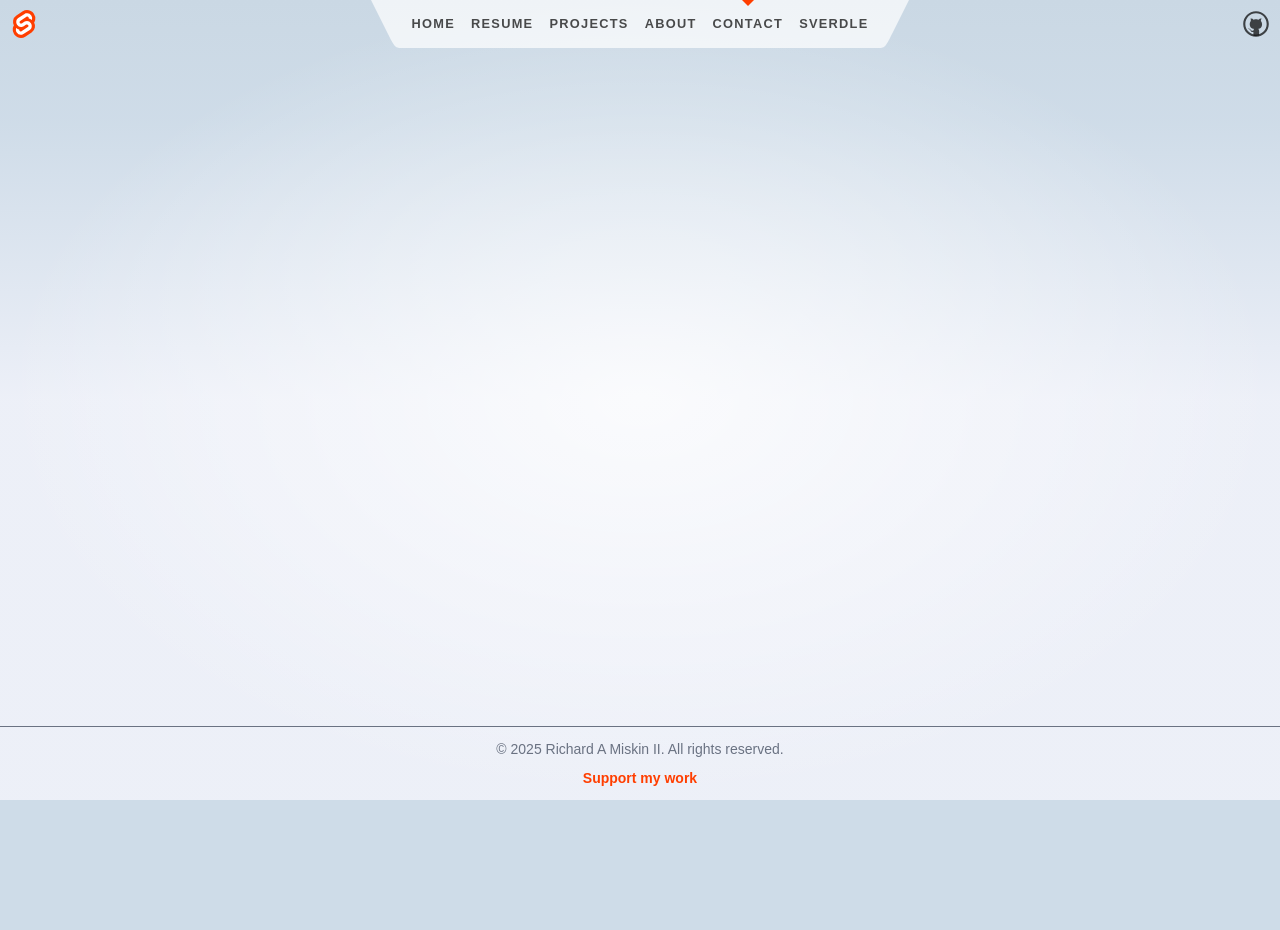
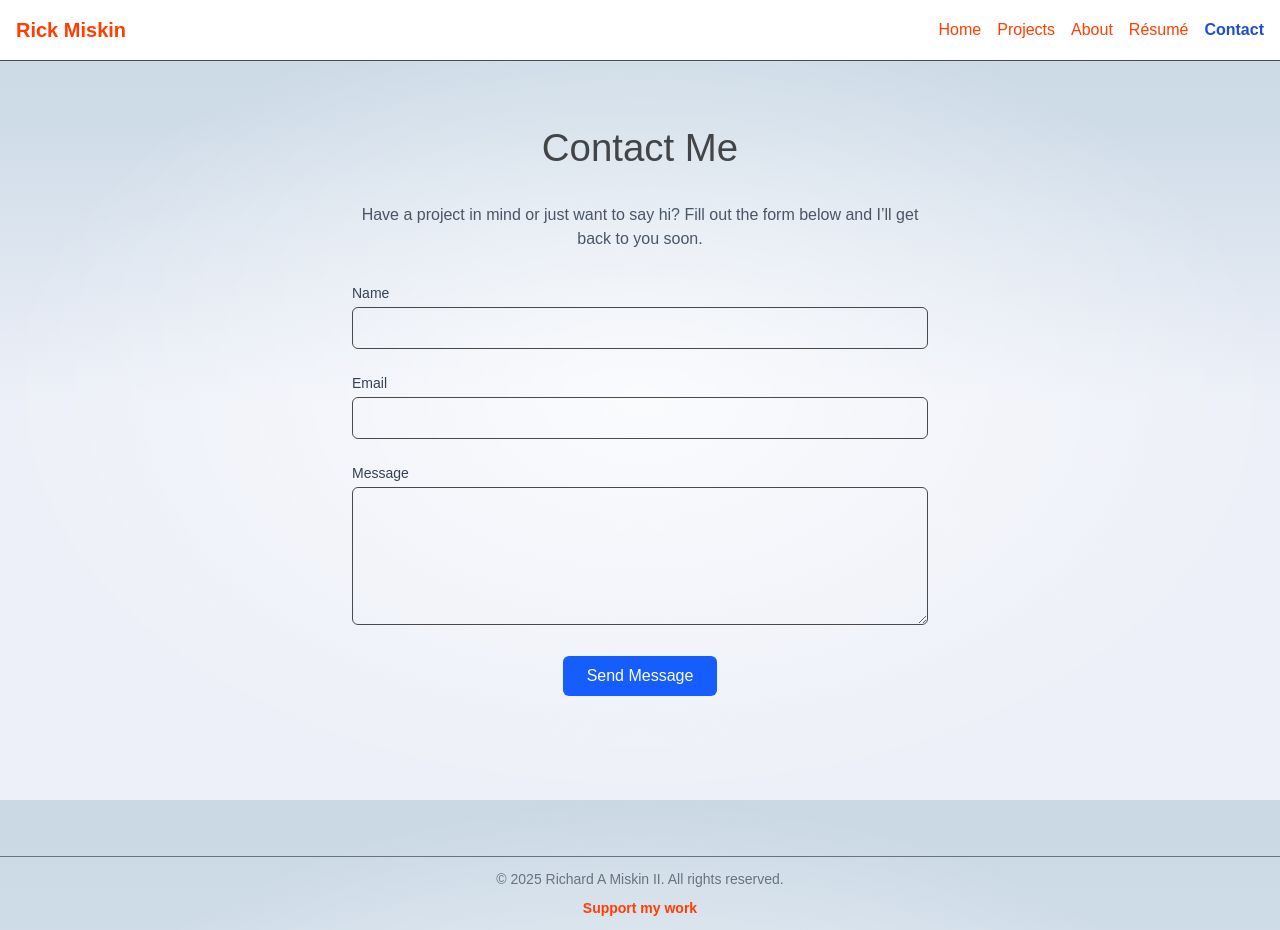
Before and after one commit to RickFiji/my-digital-portfolio, a SvelteKit app: page /contact in a window 1280 px wide. Before the commit the page ends 800 px from the top, so only its background shows below. Built offline with nearby package versions, Linux system fonts and the light colour scheme.

Commit message:
basic structure finished. fixed header, and  about, contact, resume pages.

```diff
--- a/src/lib/components/Header.svelte
+++ b/src/lib/components/Header.svelte
@@ -1,138 +1,38 @@
 <script>
-	import { page } from '$app/state';
-	import logo from '$lib/images/svelte-logo.svg';
-	import github from '$lib/images/github.svg';
+  import { page } from '$app/stores';
+
+  const links = [
+    { href: '/', label: 'Home' },
+    { href: '/projects', label: 'Projects' },
+    { href: '/about', label: 'About' },
+    { href: '/resume', label: 'Résumé' },
+    { href: '/contact', label: 'Contact' }
+  ];
 </script>
 
-<header>
-	<div class="corner">
-		<a href="https://svelte.dev/docs/kit">
-			<img src={logo} alt="SvelteKit" />
-		</a>
-	</div>
+<nav class="bg-white border-b px-4 py-4">
+  <div class="max-w-7xl mx-auto flex justify-between items-center">
+    <a href="/" class="text-xl font-bold text-blue-700">
+      Rick Miskin
+    </a>
 
-	<nav>
-		<svg viewBox="0 0 2 3" aria-hidden="true">
-			<path d="M0,0 L1,2 C1.5,3 1.5,3 2,3 L2,0 Z" />
-		</svg>
-		<ul>
-			<li aria-current={page.url.pathname === '/' ? 'page' : undefined}>
-				<a href="/">Home</a>
-			</li>
-			<li aria-current={page.url.pathname === '/resume' ? 'page' : undefined}>
-				<a href="/resume">Resume</a>
-			</li>
-			<li aria-current={page.url.pathname === '/projects' ? 'page' : undefined}>
-				<a href="/projects">Projects</a>
-			</li>
-			<li aria-current={page.url.pathname === '/about' ? 'page' : undefined}>
-				<a href="/about">About</a>
-			</li>
-			<li aria-current={page.url.pathname === '/contact' ? 'page' : undefined}>
-				<a href="/contact">Contact</a>
-			</li>
-			<li aria-current={page.url.pathname.startsWith('/sverdle') ? 'page' : undefined}>
-				<a href="/sverdle">Sverdle</a>
-			</li>
-		</ul>
-		<svg viewBox="0 0 2 3" aria-hidden="true">
-			<path d="M0,0 L0,3 C0.5,3 0.5,3 1,2 L2,0 Z" />
-		</svg>
-	</nav>
-
-	<div class="corner">
-		<a href="https://github.com/sveltejs/kit">
-			<img src={github} alt="GitHub" />
-		</a>
-	</div>
-</header>
+    <div class="flex space-x-4 text-sm sm:text-base">
+      {#each links as { href, label }}
+        <a
+          href={href}
+          class="text-gray-700 hover:text-blue-600 transition"
+          class:selected={$page.url.pathname === href}
+        >
+          {label}
+        </a>
+      {/each}
+    </div>
+  </div>
+</nav>
 
 <style>
-	header {
-		display: flex;
-		justify-content: space-between;
-	}
-
-	.corner {
-		width: 3em;
-		height: 3em;
-	}
-
-	.corner a {
-		display: flex;
-		align-items: center;
-		justify-content: center;
-		width: 100%;
-		height: 100%;
-	}
-
-	.corner img {
-		width: 2em;
-		height: 2em;
-		object-fit: contain;
-	}
-
-	nav {
-		display: flex;
-		justify-content: center;
-		--background: rgba(255, 255, 255, 0.7);
-	}
-
-	svg {
-		width: 2em;
-		height: 3em;
-		display: block;
-	}
-
-	path {
-		fill: var(--background);
-	}
-
-	ul {
-		position: relative;
-		padding: 0;
-		margin: 0;
-		height: 3em;
-		display: flex;
-		justify-content: center;
-		align-items: center;
-		list-style: none;
-		background: var(--background);
-		background-size: contain;
-	}
-
-	li {
-		position: relative;
-		height: 100%;
-	}
-
-	li[aria-current='page']::before {
-		--size: 6px;
-		content: '';
-		width: 0;
-		height: 0;
-		position: absolute;
-		top: 0;
-		left: calc(50% - var(--size));
-		border: var(--size) solid transparent;
-		border-top: var(--size) solid var(--color-theme-1);
-	}
-
-	nav a {
-		display: flex;
-		height: 100%;
-		align-items: center;
-		padding: 0 0.5rem;
-		color: var(--color-text);
-		font-weight: 700;
-		font-size: 0.8rem;
-		text-transform: uppercase;
-		letter-spacing: 0.1em;
-		text-decoration: none;
-		transition: color 0.2s linear;
-	}
-
-	a:hover {
-		color: var(--color-theme-1);
-	}
+  a.selected {
+    font-weight: bold;
+    color: #1d4ed8; /* Tailwind blue-700 */
+  }
 </style>
--- a/src/routes/about/+page.svelte
+++ b/src/routes/about/+page.svelte
@@ -1,26 +1,35 @@
+<script>
+	import headshot from '$lib/images/headshot-doge.jpg';
+</script>
+
 <svelte:head>
-	<title>About</title>
-	<meta name="description" content="About this app" />
+	<title>About | Rick Miskin</title>
+  	<meta name="description" content="Learn more about Rick Miskin — a full-stack developer passionate about building great digital experiences." />
 </svelte:head>
 
-<div class="text-column">
-	<h1>About this app</h1>
+<section class="py-12 space-y-8 max-w-3xl mx-auto text-center">
+  <h1 class="text-3xl font-bold">About Me</h1>
 
-	<p>
-		This is a <a href="https://svelte.dev/docs/kit">SvelteKit</a> app. You can make your own by typing
-		the following into your command line and following the prompts:
-	</p>
+  <img
+    src={headshot}
+    alt="Rick Miskin headshot"
+    class="mx-auto w-32 h-32 object-cover rounded-full border-4 border-blue-600"
+  />
 
-	<pre>npx sv create</pre>
+  <p class="text-lg text-gray-700">
+    I'm Rick Miskin — a full-stack software engineer focused on building modern, responsive, and accessible websites. I collaborate with both employers and small businesses to create clean, fast solutions that solve real problems.
+  </p>
 
-	<p>
-		The page you're looking at is purely static HTML, with no client-side interactivity needed.
-		Because of that, we don't need to load any JavaScript. Try viewing the page's source, or opening
-		the devtools network panel and reloading.
-	</p>
+  <p class="text-gray-600">
+    I take pride in writing maintainable code, designing intuitive user interfaces, and delivering on time. When I'm not coding, I enjoy learning new technologies, helping others in the dev community, and contributing to open-source.
+  </p>
 
-	<p>
-		The <a href="/sverdle">Sverdle</a> page illustrates SvelteKit's data loading and form handling. Try
-		using it with JavaScript disabled!
-	</p>
-</div>
+  <div class="mt-6">
+    <a
+      href="/resume"
+      class="bg-blue-600 text-white px-6 py-2 rounded-md hover:bg-blue-700 transition"
+    >
+      View Résumé
+    </a>
+  </div>
+</section>
--- a/src/routes/contact/+page.svelte
+++ b/src/routes/contact/+page.svelte
@@ -0,0 +1,75 @@
+<script>
+  let name = '';
+  let email = '';
+  let message = '';
+  let submitted = false;
+
+  function handleSubmit(event) {
+    event.preventDefault();
+    submitted = true;
+    // TODO: wire this up to Formspree, Resend, or your own endpoint
+    console.log({ name, email, message });
+  }
+</script>
+
+<svelte:head>
+  <title>Contact | Rick Miskin</title>
+  <meta name="description" content="Get in touch with Rick Miskin for freelance work, collaboration, or hiring inquiries." />
+</svelte:head>
+
+<section class="py-12 max-w-xl mx-auto space-y-8">
+  <h1 class="text-3xl font-bold text-center">Contact Me</h1>
+  <p class="text-center text-gray-600">
+    Have a project in mind or just want to say hi? Fill out the form below and I’ll get back to you soon.
+  </p>
+
+  {#if submitted}
+    <div class="text-green-600 font-semibold text-center">
+      Thanks for your message! I’ll be in touch soon.
+    </div>
+  {:else}
+    <form on:submit={handleSubmit} class="space-y-6">
+      <div>
+        <label for="name" class="block text-sm font-medium text-gray-700">Name</label>
+        <input
+          id="name"
+          type="text"
+          bind:value={name}
+          required
+          class="mt-1 w-full border px-3 py-2 rounded-md focus:outline-none focus:ring focus:border-blue-300"
+        />
+      </div>
+
+      <div>
+        <label for="email" class="block text-sm font-medium text-gray-700">Email</label>
+        <input
+          id="email"
+          type="email"
+          bind:value={email}
+          required
+          class="mt-1 w-full border px-3 py-2 rounded-md focus:outline-none focus:ring focus:border-blue-300"
+        />
+      </div>
+
+      <div>
+        <label for="message" class="block text-sm font-medium text-gray-700">Message</label>
+        <textarea
+          id="message"
+          rows="5"
+          bind:value={message}
+          required
+          class="mt-1 w-full border px-3 py-2 rounded-md focus:outline-none focus:ring focus:border-blue-300"
+        ></textarea>
+      </div>
+
+      <div class="text-center">
+        <button
+          type="submit"
+          class="bg-blue-600 text-white px-6 py-2 rounded-md hover:bg-blue-700 transition"
+        >
+          Send Message
+        </button>
+      </div>
+    </form>
+  {/if}
+</section>
--- a/src/routes/resume/+page.svelte
+++ b/src/routes/resume/+page.svelte
@@ -0,0 +1,53 @@
+<script>
+  // Static import to your PDF resume
+  const resumeUrl = '/resume.pdf'; // Place this file in /static/resume.pdf
+</script>
+
+<svelte:head>
+  <title>Résumé | Rick Miskin</title>
+  <meta name="description" content="View and download the résumé of Rick Miskin, full-stack software engineer." />
+</svelte:head>
+
+<section class="py-12 space-y-8 max-w-3xl mx-auto">
+  <h1 class="text-3xl font-bold text-center">Résumé</h1>
+
+  <div class="text-center">
+    <a
+      href={resumeUrl}
+      download
+      class="inline-block bg-blue-600 text-white px-6 py-2 rounded-md hover:bg-blue-700 transition"
+    >
+      Download PDF
+    </a>
+  </div>
+
+  <!-- Inline résumé content -->
+  <div class="space-y-6 mt-8">
+    <section>
+      <h2 class="text-xl font-semibold text-blue-700">Experience</h2>
+      <ul class="mt-2 text-gray-700 space-y-4">
+        <li>
+          <strong>Senior Software Engineer</strong> — Example Corp (2020–Present)<br />
+          Developed scalable applications using .NET and modern JavaScript frameworks. Led small teams and mentored junior developers.
+        </li>
+        <li>
+          <strong>Full Stack Developer</strong> — Freelance (2018–2020)<br />
+          Built and maintained websites for local businesses using Svelte, React, and custom CMS integrations.
+        </li>
+      </ul>
+    </section>
+
+    <section>
+      <h2 class="text-xl font-semibold text-blue-700">Skills</h2>
+      <p class="text-gray-700">JavaScript, Svelte, SvelteKit, .NET, SQL, Tailwind CSS, REST APIs, Git, CI/CD, Agile</p>
+    </section>
+
+    <section>
+      <h2 class="text-xl font-semibold text-blue-700">Education</h2>
+      <p class="text-gray-700">
+        B.S. in Computer Science — Example University<br />
+        Graduated 2016
+      </p>
+    </section>
+  </div>
+</section>
```
